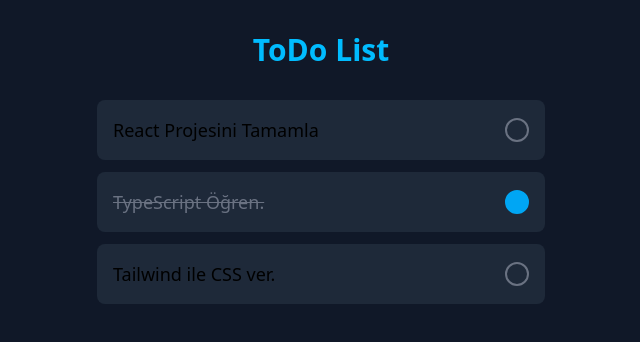
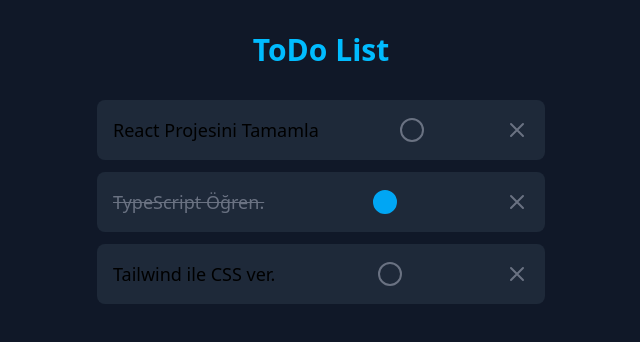
Before and after one commit to furkycl/react-ts-tailwind-todoapp, a React (Vite) app: page / in a window 1280 px wide. Shown: the top 342 px of the page, without its empty margins (319-959 px from the left). Built offline with nearby package versions, Linux system fonts and the light colour scheme.

Commit message:
feat(todo): Implement todo deletion with accessibility improvements

```diff
--- a/src/App.tsx
+++ b/src/App.tsx
@@ -29,6 +29,9 @@ function App() {
       )
     );
   };
+  const handleDeleteTodo = (id: string) => {
+    setTodos(todos.filter((todo) => todo.id !== id));
+  };
   return (
     <div className="bg-gray-900 min-h-screen flex flex-col items-center pt-8">
       <div className="w-full max-w-md">
@@ -37,7 +40,12 @@ function App() {
         </h1>
         <ul className="space-y-3">
           {todos.map((todo) => (
-            <TodoItem key={todo.id} todo={todo} onToggle={handleToggleTodo} />
+            <TodoItem
+              key={todo.id}
+              todo={todo}
+              onToggle={handleToggleTodo}
+              onDelete={handleDeleteTodo}
+            />
           ))}
         </ul>
       </div>
--- a/src/components/TodoItem.tsx
+++ b/src/components/TodoItem.tsx
@@ -1,17 +1,23 @@
+import type React from "react";
 import type { Todo } from "../types";
 
 interface TodoItemProps {
   todo: Todo;
   onToggle: (id: string) => void;
+  onDelete: (id: string) => void;
 }
 
-const TodoItem: React.FC<TodoItemProps> = ({ todo, onToggle }) => {
-  const handleClick = () => {
+const TodoItem: React.FC<TodoItemProps> = ({ todo, onToggle, onDelete }) => {
+  const handleToggleClick = () => {
     onToggle(todo.id);
+  };
+  const handleDeleteClick = (e: React.MouseEvent) => {
+    e.stopPropagation();
+    onDelete(todo.id);
   };
   return (
     <li
-      onClick={handleClick}
+      onClick={handleToggleClick}
       className="bg-gray-800 p-4 rounded-lg flex items-center justify-between cursor-pointer hover:bg-gray-700 transition-colors"
     >
       <span
@@ -26,6 +32,26 @@ const TodoItem: React.FC<TodoItemProps> = ({ todo, onToggle }) => {
           todo.completed ? "bg-sky-500 border-sky-500" : "border-gray-500"
         }`}
       />
+      <button
+        onClick={handleDeleteClick}
+        aria-label={`Delete todo: ${todo.text}`} //accessibility
+        className="text-gray-500 hover:text-red-500 transition-colors cursor-pointer"
+      >
+        <svg
+          xmlns="http://www.w3.org/2000/svg"
+          className="h-6 w-6"
+          fill="none"
+          viewBox="0 0 24 24"
+          stroke="currentColor"
+        >
+          <path
+            strokeLinecap="round"
+            strokeLinejoin="round"
+            strokeWidth={2}
+            d="M6 18L18 6M6 6l12 12"
+          />
+        </svg>
+      </button>
     </li>
   );
 };
```
